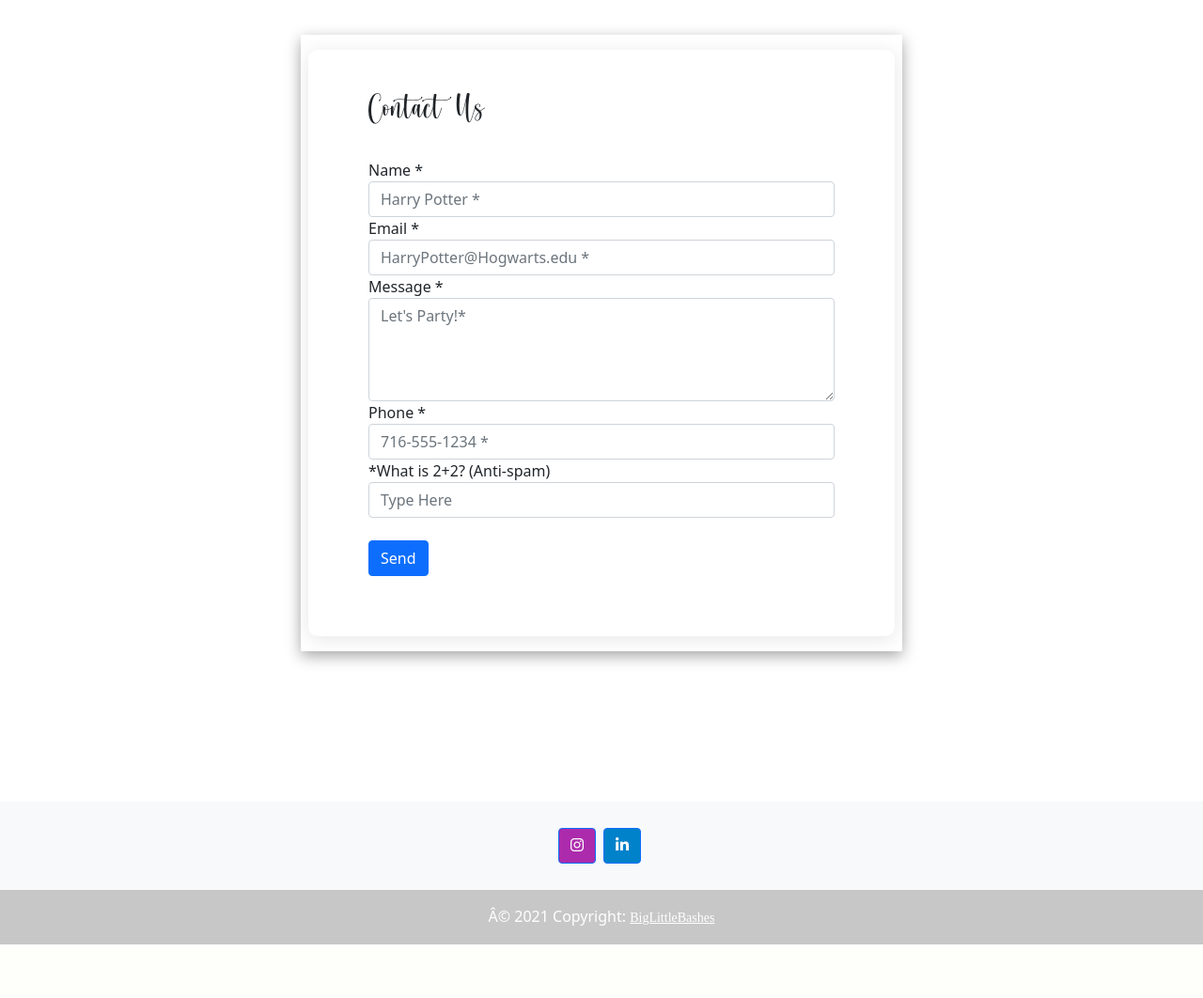
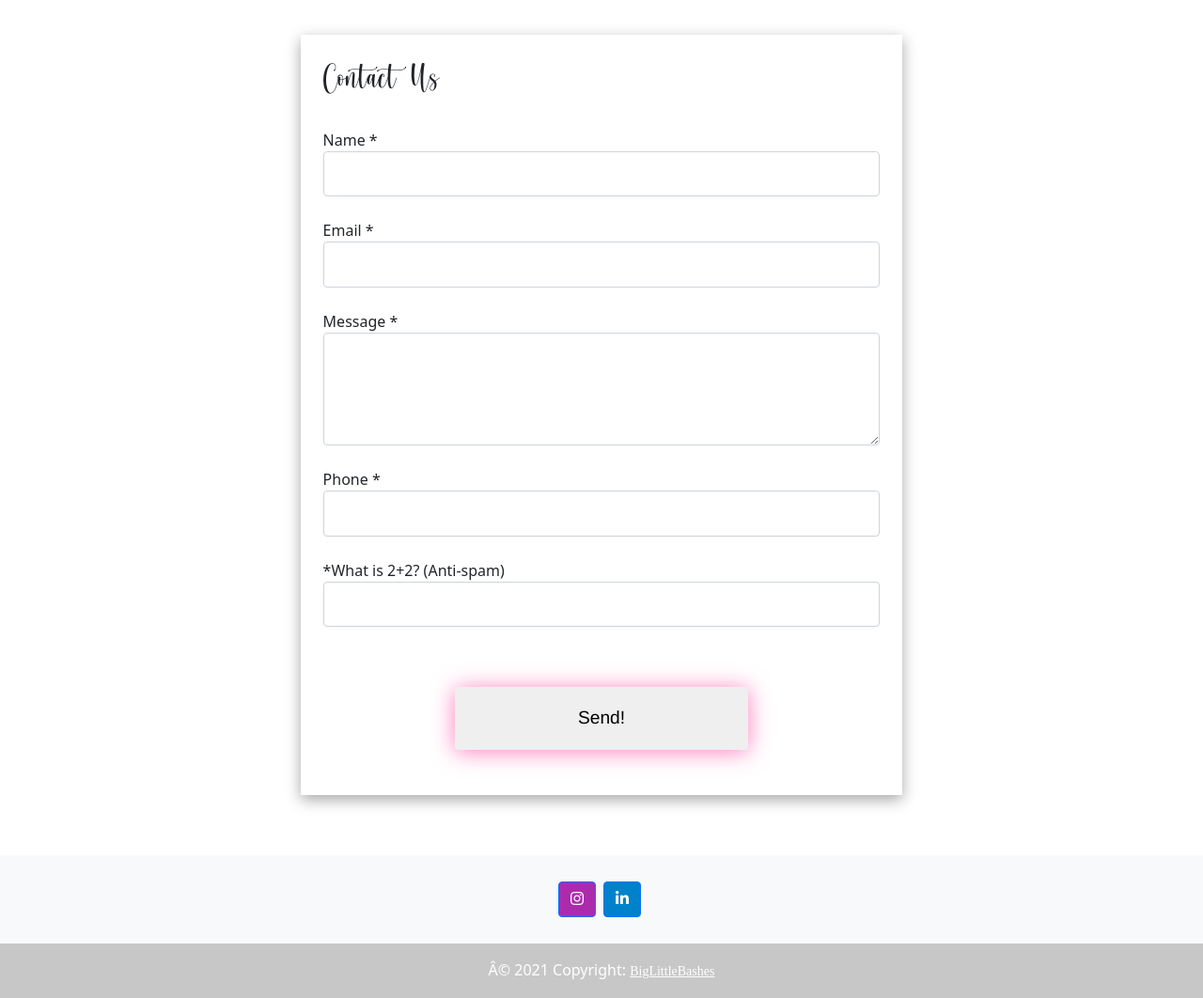
Before and after one commit to FrankRunfola1229/BigLittleBashes, a PHP site: page /pages/contact.html in a window 1280 px wide. Shown: the part 155-1217 px from the top of the page at 94% size. Before the commit the page ends 1160 px from the top, so only its background shows below. Run offline with PHP 8.4, Linux system fonts and the light colour scheme; some libraries are stand-ins or nearby versions.

Commit message:
added confetti to contact form submit button, fixed pading and container look

```diff
--- /dev/null
+++ b/assets/css/bubbleConfetti.css
@@ -0,0 +1,82 @@
+
+
+
+.confetti-button {
+  font-family: 'Helvetica', 'Arial', sans-serif;
+  display: inline-block;
+  font-size: 1.2em;
+  width: 50%;
+  padding: 1em 2em;
+  margin: 1rem auto 2rem auto;
+  -webkit-appearance: none;
+  appearance: none;
+  border-radius: 4px;
+  border: none;
+  cursor: pointer;
+  position: relative;
+  transition: transform ease-in 0.1s, box-shadow ease-in 0.25s;
+  box-shadow: 0 2px 25px rgba(255, 0, 130, 0.5);
+}
+
+.confetti-button:focus {
+  outline: 0;
+}
+
+.confetti-button:before,
+.confetti-button:after {
+  position: absolute;
+  content: '';
+  display: block;
+  width: 140%;
+  height: 100%;
+  left: -20%;
+  z-index: -1000;
+  transition: all ease-in-out 0.5s;
+  background-repeat: no-repeat;
+}
+
+.confetti-button:before {
+  display: none;
+  top: -75%;
+  background-image: radial-gradient(circle, #ff0081 20%, transparent 20%), radial-gradient(circle, transparent 20%, #ff0081 20%, transparent 30%), radial-gradient(circle, #ff0081 20%, transparent 20%), radial-gradient(circle, #ff0081 20%, transparent 20%), radial-gradient(circle, transparent 10%, #ff0081 15%, transparent 20%), radial-gradient(circle, #ff0081 20%, transparent 20%), radial-gradient(circle, #ff0081 20%, transparent 20%), radial-gradient(circle, #ff0081 20%, transparent 20%), radial-gradient(circle, #ff0081 20%, transparent 20%);
+  background-size: 10% 10%, 20% 20%, 15% 15%, 20% 20%, 18% 18%, 10% 10%, 15% 15%, 10% 10%, 18% 18%;
+}
+
+.confetti-button:after {
+  display: none;
+  bottom: -75%;
+  background-image: radial-gradient(circle, #ff0081 20%, transparent 20%), radial-gradient(circle, #ff0081 20%, transparent 20%), radial-gradient(circle, transparent 10%, #ff0081 15%, transparent 20%), radial-gradient(circle, #ff0081 20%, transparent 20%), radial-gradient(circle, #ff0081 20%, transparent 20%), radial-gradient(circle, #ff0081 20%, transparent 20%), radial-gradient(circle, #ff0081 20%, transparent 20%);
+  background-size: 15% 15%, 20% 20%, 18% 18%, 20% 20%, 15% 15%, 10% 10%, 20% 20%;
+}
+
+.confetti-button:active {
+  transform: scale(0.9);
+  box-shadow: 0 2px 25px rgba(255, 0, 130, 0.2);
+}
+
+.confetti-button.animate:before {
+  display: block;
+  animation: topBubbles ease-in-out 0.75s forwards;
+}
+
+.confetti-button.animate:after {
+  display: block;
+  animation: bottomBubbles ease-in-out 0.75s forwards;
+}
+
+@keyframes topBubbles {
+  0% { background-position: 5% 90%, 10% 90%, 10% 90%, 15% 90%, 25% 90%, 25% 90%, 40% 90%, 55% 90%, 70% 90%; }
+  50% {background-position: 0% 80%, 0% 20%, 10% 40%, 20% 0%, 30% 30%, 22% 50%, 50% 50%, 65% 20%, 90% 30%;}
+  100% {
+    background-position: 0% 70%, 0% 10%, 10% 30%, 20% -10%, 30% 20%, 22% 40%, 50% 40%, 65% 10%, 90% 20%;
+    background-size: 0% 0%, 0% 0%, 0% 0%, 0% 0%, 0% 0%, 0% 0%;
+  }
+}
+
+@keyframes bottomBubbles {  0% {background-position: 10% -10%, 30% 10%, 55% -10%, 70% -10%, 85% -10%, 70% -10%, 70% 0%; }
+  50% { background-position: 0% 80%, 20% 80%, 45% 60%, 60% 100%, 75% 70%, 95% 60%, 105% 0%; }
+  100% {
+    background-position: 0% 90%, 20% 90%, 45% 70%, 60% 110%, 75% 80%, 95% 70%, 110% 10%;
+    background-size: 0% 0%, 0% 0%, 0% 0%, 0% 0%, 0% 0%, 0% 0%;
+  }
+}
--- a/assets/css/styles.css
+++ b/assets/css/styles.css
@@ -279,9 +279,15 @@ a:hover{box-shadow: rgba(0, 0, 0, 0.05) 0px 6px 24px 0px, rgba(0, 0, 0, 0.08) 0p
 
 .containerContact{
 	width:50vw;
-	margin: 10rem auto;
+	margin: 10rem auto 4rem auto;
 	padding:1rem .5rem;
 
+ }
+
+ .form-control {
+	 margin-bottom: 1.5rem;;
+	 padding:.7rem;
+	 width: 100%;
  }
 
  @media only screen and (max-width: 1000px) {
@@ -345,18 +351,17 @@ a:hover{box-shadow: rgba(0, 0, 0, 0.05) 0px 6px 24px 0px, rgba(0, 0, 0, 0.08) 0p
 	}
   }
 
-.contact-form
+
 
 
   /*------------------------------------------------------------------
   [ Input ]*/
 
   .wrap-input100 {
-	width: 100%;
+	width: 95%;
 	position: relative;
 	background-color: #fff;
-	border: 1px solid #e6e6e6;
-	margin-bottom: 17px;
+	margin: .5rem auto;
   }
 
 
@@ -601,6 +606,7 @@ a:hover{box-shadow: rgba(0, 0, 0, 0.05) 0px 6px 24px 0px, rgba(0, 0, 0, 0.08) 0p
   .contact100-form-title{
 	font-family: 'HelloHoney';
 	font-size: 2.5rem;
+	margin: 1rem;
   }
 
   .label-checkbox100 {
--- /dev/null
+++ b/assets/js/confetti.js
@@ -0,0 +1,11 @@
+let animateButton = (e) => {
+    e.preventDefault; //reset animation
+    e.target.classList.remove('animate');
+    e.target.classList.add('animate');
+    setTimeout(() => e.target.classList.remove('animate'), 2000);
+};
+
+let classname = document.getElementsByClassName("confetti-button");
+
+for (let i = 0; i < classname.length; i++)
+    classname[i].addEventListener('click', animateButton, false);
--- a/assets/js/contactMe.js
+++ b/assets/js/contactMe.js
@@ -5,12 +5,16 @@ const url = "/mail/contactMe.php"
 let resp = "";
 let respText = "";
 
-let successMsg = (msg) => {
-    if (msg.search("spam") > 0)
-        status.innerHTML = `<div class="alert alert-warning  text-center" role="alert">${msg}</div>`
-    else
-        status.innerHTML = `<div class="alert alert-primary  text-center" role="alert">${msg}</div>`
+let showMsg = (msg) => {
+    let alertType = ""
+
+    if (respText === "") { msg = "Couldn't reach Mail Server ..."; alertType = "danger" }
+    else if (msg.search("spam") > 0) alertType = "warning"
+    else alertType = "primary" //success!
+
+    status.innerHTML = `<div class="alert alert-${alertType} text-center" role="alert">${msg}</div>`
 }
+
 let errorMsg = (err) => {
     status.innerHTML = `<div class="alert alert-danger  text-center" role="alert">${err}</div>`
 }
@@ -23,11 +27,11 @@ async function submitHandler(e) {
     try {
         resp = await fetch(url, { method: 'POST', body: formDataString }) // wait for promise to return
         respText = await resp.text() // make sure to assign vars globally, or assignment will precede promise return!!!
-        successMsg(respText)
+
+        showMsg(respText)
     }
 
     catch (err) { errorMsg(err) }
-
     finally { e.target.reset(); }
 }
 
--- a/pages/contact.html
+++ b/pages/contact.html
@@ -13,6 +13,7 @@
     <!-- Custom styles for this template -->
     <!--<link rel="stylesheet" href="/assets/css/animate.css">-->
     <link rel="stylesheet" href="/assets/css/styles.css">
+    <link rel="stylesheet" href="/assets/css/bubbleConfetti.css">
 
     <!-- Bootstrap core JS -->
     <script src="https://cdn.jsdelivr.net/npm/bootstrap@5.0.0-beta2/dist/js/bootstrap.bundle.min.js" integrity="sha384-b5kHyXgcpbZJO/tY9Ul7kGkf1S0CWuKcCD38l8YkeH8z8QjE0GmW1gYU5S9FOnJ0" crossorigin="anonymous"></script>
@@ -56,60 +57,52 @@
 
     <div class="containerContact cardShadow">
 
-        <div class="wrap-contact100">
-
         <form id="contact-form" role="form">
             <span class="contact100-form-title">
                 Contact Us
             </span>
 
             <div class="wrap-input100 validate-input mt-4">
-                    <label for="name">Name *</label>
-                    <input id="name" type="text" name="name" class="form-control" placeholder="Harry Potter *" required="required" data-error="Name is required.">
+                <label>Name *</label>
+                <input id="name" type="text" name="name" class="form-control" required="required" data-error="Name is required.">
                 <div class="help-block with-errors"></div>
             </div>
 
             <div class="wrap-input100 validate-input">
-                    <label for="email">Email *</label>
-                    <input id="email" type="email" name="email" class="form-control" placeholder="HarryPotter@Hogwarts.edu *" required="required" data-error="Valid email is required.">
+                <label>Email *</label>
+                <input id="email" type="email" name="email" class="form-control" required="required" data-error="Valid email is required.">
                 <div class="help-block with-errors"></div>
             </div>
 
             <div class="wrap-input100 validate-input">
-                    <label for="message">Message *</label>
-                    <textarea id="message" name="message" class="form-control" placeholder="Let's Party!*" rows="4" required="required" data-error="Enter a message."></textarea>
+                <label>Message *</label>
+                <textarea id="message" name="message" class="form-control" rows="4" required="required" data-error="Enter a message."></textarea>
                 <div class="help-block with-errors"></div>
             </div>
 
             <div class="wrap-input100 validate-input">
-                    <label for="message">Phone *</label>
-                    <input id="phone" name="phone" class="form-control" placeholder="716-555-1234 *" required="required" data-error="Enter Phone Number.">
+                <label>Phone *</label>
+                <input id="phone" name="phone" class="form-control" required="required" data-error="Enter Phone Number.">
                 <div class="help-block with-errors"></div>
             </div>
 
-                <div class="control-group">
+            <div class="wrap-input100 validate-input">
                 <label>*What is 2+2? (Anti-spam)</label>
-                    <input id="human" name="human" class="form-control" placeholder="Type Here" required="required" data-error="Do some math!">
+                <input id="human" name="human" class="form-control" required="required" data-error="Do some math!">
                 <div class="help-block with-errors"></div>
             </div>
 
-                <br>
+            <div id="status" class="container text-center my-5 w-75">
+                <!-- JAVSCRIPT WILL POPULATE WITH FETCH CALL TO WEB SERVER MAIL.PHP file  -->
+            </div>
 
-                <div class="form-group pb-2">
-                    <button type="submit" class="btn btn-primary btn-xl">
-                        Send
-                    </button>
+            <div class="form-group text-center">
+                <button type="submit" class="confetti-button btn-xl">Send!</button>
             </div>
         </form>
 
-            <div id="status" class="container text-center my-4 w-100">
-                <!--  JAVSCRIPT WILL POPULATE WITH FETCH CALL TO WEB SERVER MAIL.PHP file  -->
+
     </div>
-        </div>
-    </div>
-
-
-
 
 
 
@@ -139,6 +132,7 @@
     <!-- Contact Form JavaScript -->
     <script src="/assets/js/wow.js"></script>
     <script src="/assets/js/contactMe.js"></script>
+    <script src="/assets/js/confetti.js"></script>
 
 </body>
 
```
Also changed, not shown: pages/confetti.html (added, +21 -0 lines). Lines whose indentation alone changed are shown as unchanged.
